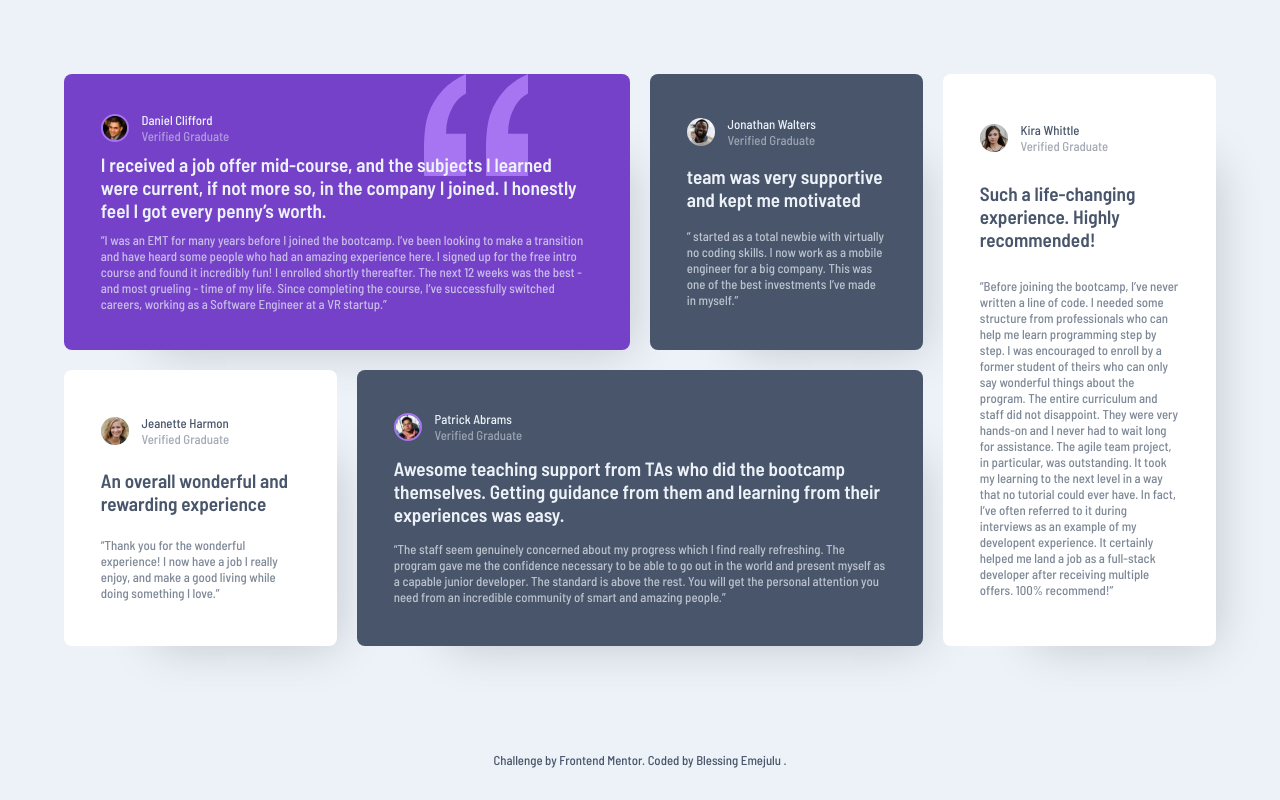
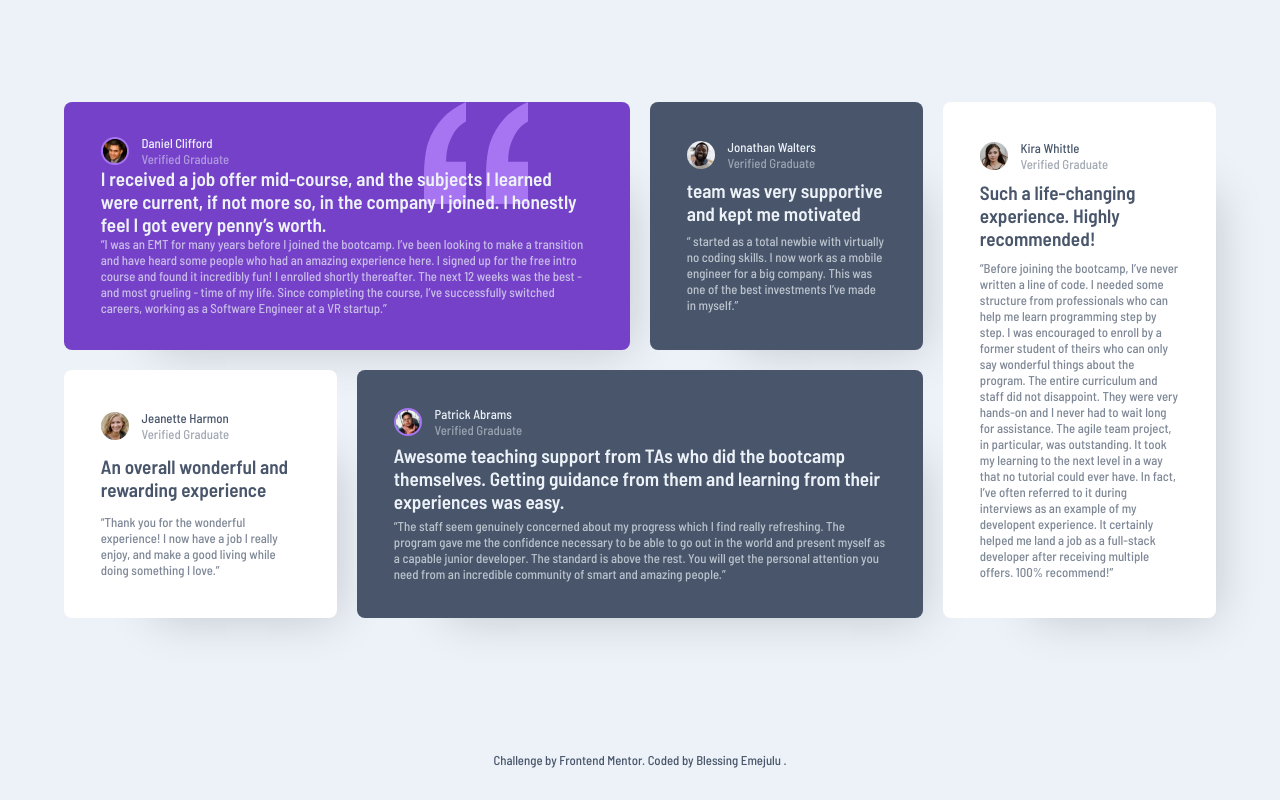
Before and after one commit to BlessingEmejulu/Testimonials-Grid-Section, a plain HTML site: page index.html in a window 1280 px wide. Drawn offline with Linux system fonts and the light colour scheme.

Commit message:
Update style.css

```diff
--- a/style.css
+++ b/style.css
@@ -49,7 +49,6 @@ main {
 
 .container {
   width:90%;
-  height: 572px;
 
   display: grid;
   grid: repeat(2, 1fr) / repeat(4, 1fr);
```
